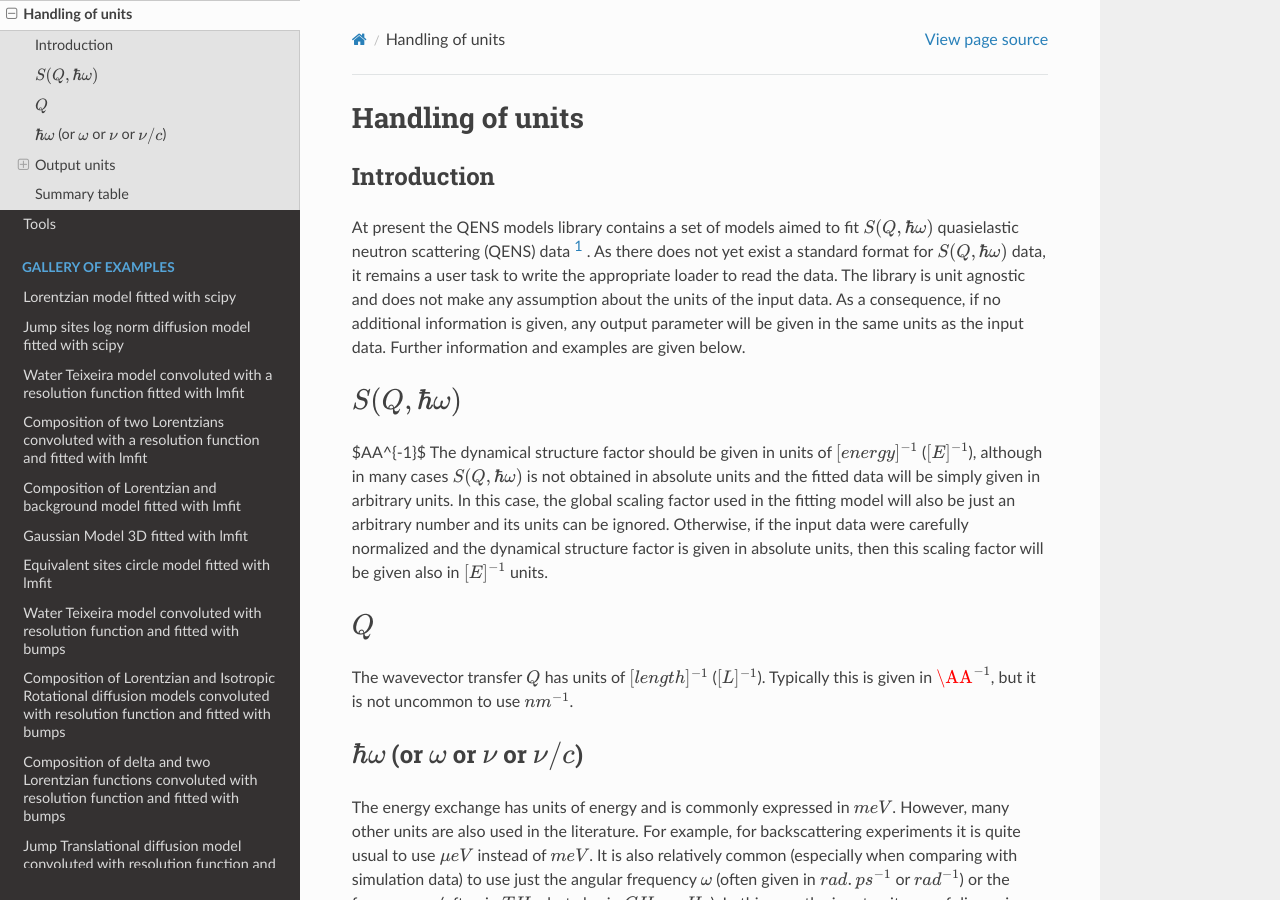
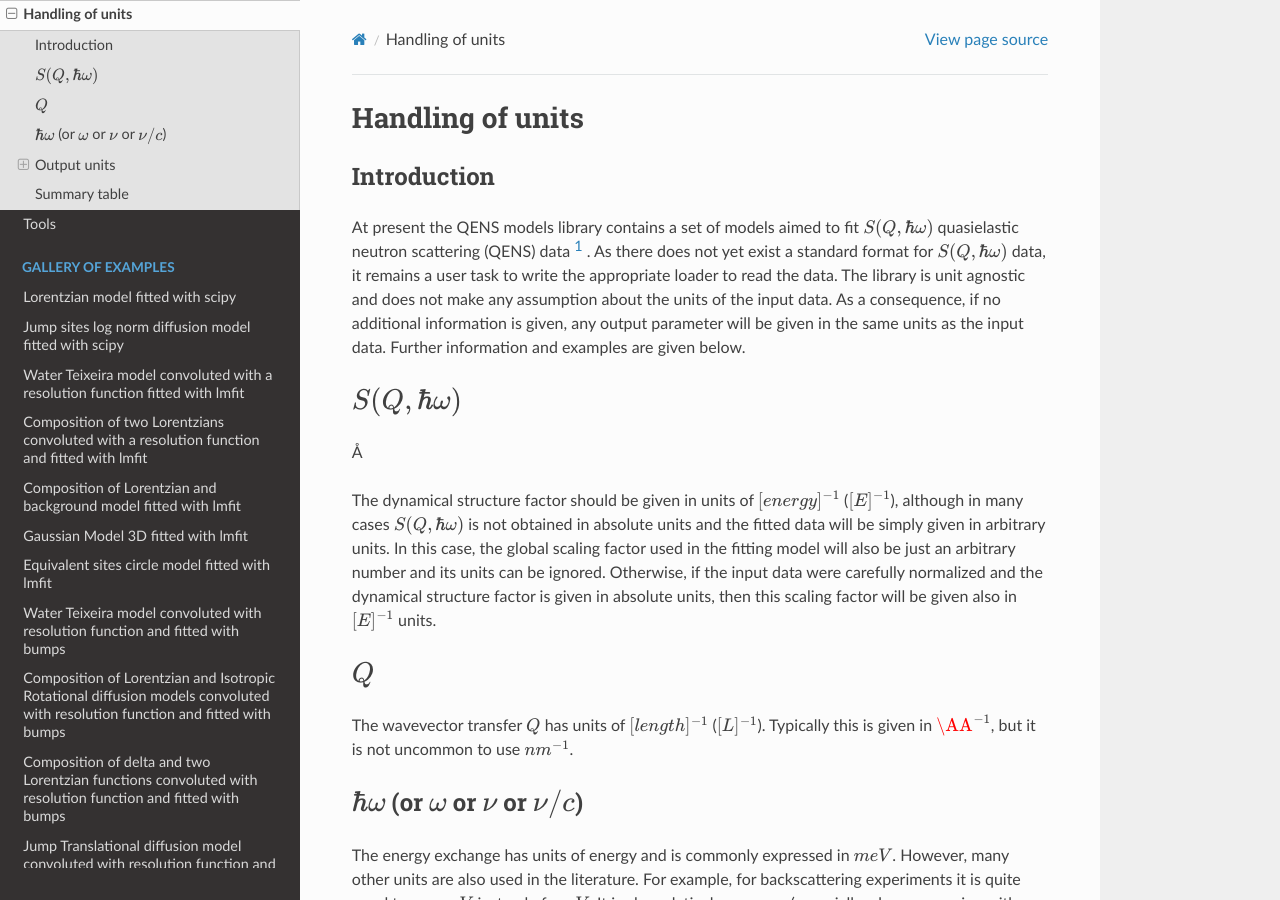
Before and after one commit to celinedurniak/test_nbsphinx, a Sphinx documentation site: the page built from docs/handling_units.rst, in a window 1280 px wide and 900 px high. Built offline with Sphinx 7.4.7 and the Read the Docs theme 2.0.0, drawn with Linux system fonts in a browser that asks for light colours.

```diff
--- a/docs/conf.py
+++ b/docs/conf.py
@@ -95,15 +95,15 @@ Generated by nbsphinx_ from a Jupyter_ notebook.
 # }
 
 
-# Additional stuff for the LaTeX preamble.
-#latex_preamble = ''
-LATEX_PREAMBLE=r"""
-\newcommand{\lt}{<}
-\newcommand{\gt}{>}
-\renewcommand{\AA}{\text{\r{A}}} % Allow \AA in math mode
-\usepackage[utf8]{inputenc}      % Allow unicode symbols in text
-\DeclareUnicodeCharacter {00B7} {\ensuremath{\cdot}}   % cdot
-\DeclareUnicodeCharacter {00B0} {\ensuremath{^\circ}}  % degrees
-\DeclareUnicodeCharacter {212B} {\AA}                  % Angstrom
-"""
-latex_elements = {'preamble' : LATEX_PREAMBLE}
+# # Additional stuff for the LaTeX preamble.
+# #latex_preamble = ''
+# LATEX_PREAMBLE=r"""
+# \newcommand{\lt}{<}
+# \newcommand{\gt}{>}
+# \renewcommand{\AA}{\text{\r{A}}} % Allow \AA in math mode
+# \usepackage[utf8]{inputenc}      % Allow unicode symbols in text
+# \DeclareUnicodeCharacter {00B7} {\ensuremath{\cdot}}   % cdot
+# \DeclareUnicodeCharacter {00B0} {\ensuremath{^\circ}}  % degrees
+# \DeclareUnicodeCharacter {212B} {\AA}                  % Angstrom
+# """
+# latex_elements = {'preamble' : LATEX_PREAMBLE}
--- a/docs/handling_units.rst
+++ b/docs/handling_units.rst
@@ -15,7 +18,8 @@ same units as the input data. Further information and examples are given below.
 :math:`S(Q,\hbar\omega)`
 ************************
 
-$\AA^{-1}$
+|Ang|
+
 The dynamical structure factor should be given in units of :math:`[energy]^{-1}`
 (:math:`[E]^{-1}`), although in many cases :math:`S(Q,\hbar\omega)` is not obtained in absolute
 units and the fitted data will be simply given in arbitrary units. In this case, the global scaling
```
Also changed, not shown: other parts of docs/handling_units.rst (+3 -0 lines).
